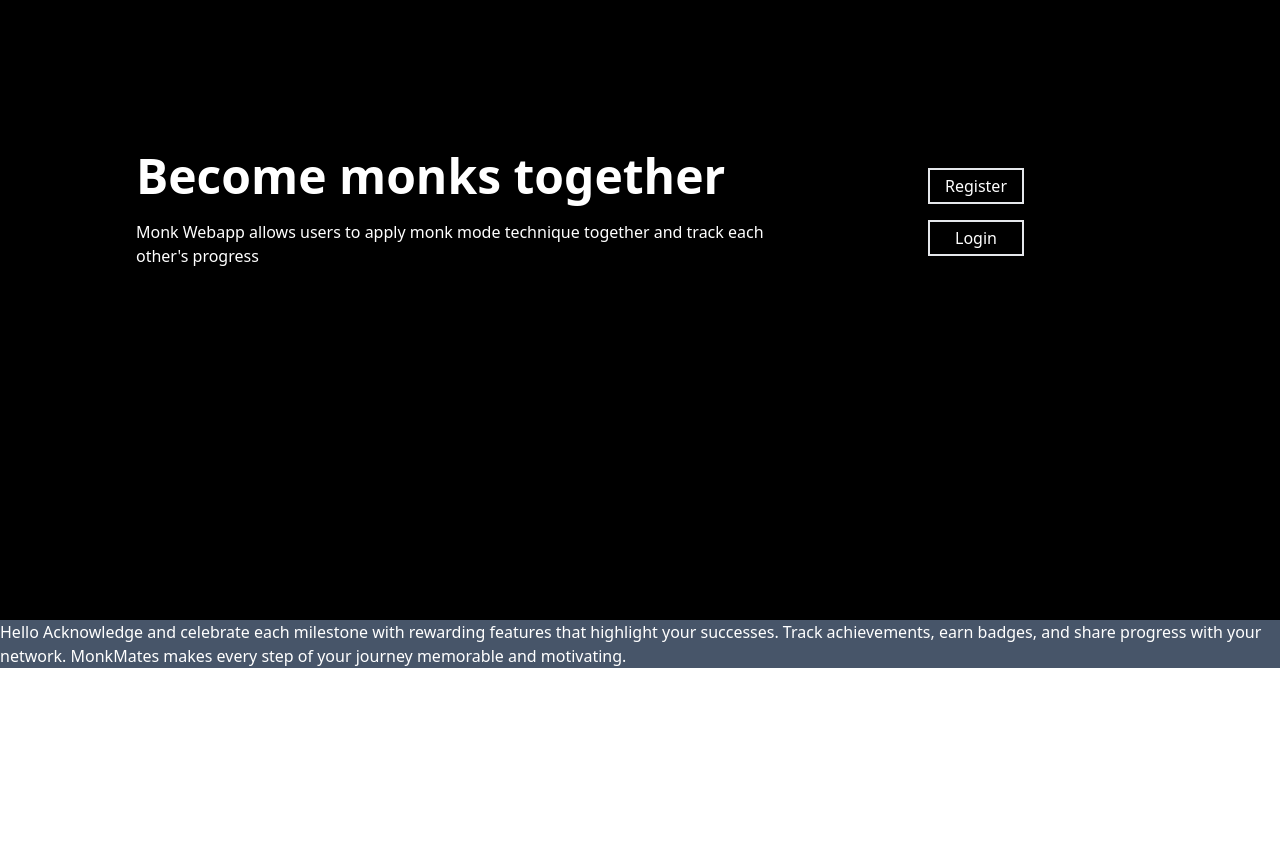
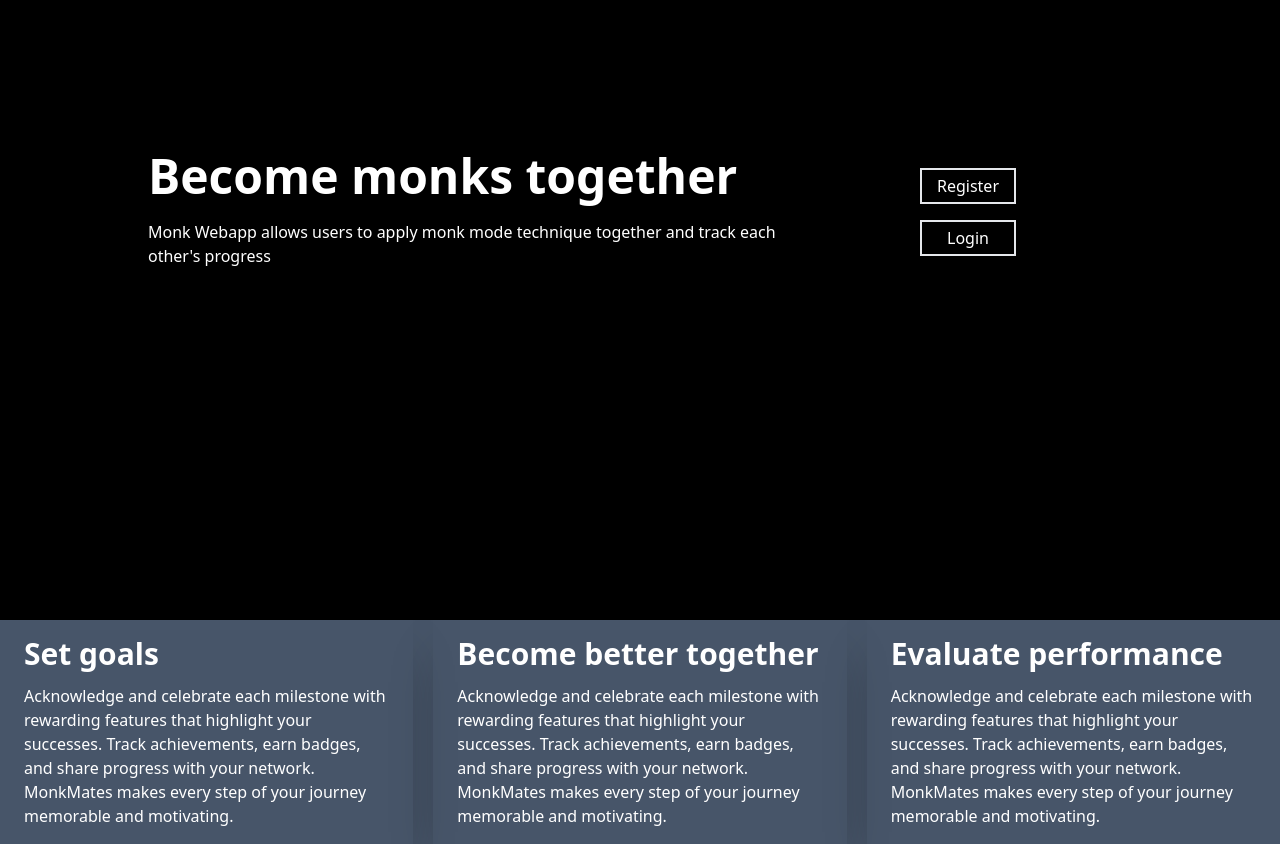
Before and after one commit to amir-not2005/monk-webapp, a React (Create React App) app in the folder client/: page / in a window 1280 px wide. Shown: the part 220-1064 px from the top of the page. Before the commit the page ends 888 px from the top, so only its background shows below. Built offline with nearby package versions, Linux system fonts and the light colour scheme.

Commit message:
features section

```diff
--- a/client/src/components/Features.jsx
+++ b/client/src/components/Features.jsx
@@ -1,12 +1,21 @@
 import React from 'react'
 import { featuresText } from '../constants/constants'
 
+const cardFeatureHtml = featuresText.map(featureText => {
+  return (
+    <div key={featureText.id} className='px-6 py-4 md:shadow-2xl md:border-none border-b-4 border-slate-800'>
+      <h1 className='text-white font-bold text-3xl mb-3'>{featureText.title}</h1>
+      <p className='text-white '>{featureText.content}</p>
+    </div>
+  )
+})
+
 const Features = () => {
   return (
-    <section className='bg-slate-600'>
-      <h1 className='text-white'>
-        Hello {featuresText[0].content}
-      </h1>
+    <section className='bg-primary'>
+      <div className='flex justify-evenly md:flex-nowrap flex-wrap gap-5'>
+        {cardFeatureHtml}
+      </div>
     </section>
   )
 
--- a/client/src/components/Hero.jsx
+++ b/client/src/components/Hero.jsx
@@ -6,7 +6,7 @@ import { heroText } from '../constants/constants'
 const Hero = () => {
   return (
     <section className='bg-black flex items-center justify-center h-screen'>
-      <div className='max-w-screen-lg py-5 px-2 grid grid-cols-12 my-auto mx-auto'>
+      <div className='max-w-screen-lg px-5 grid grid-cols-12 my-auto mx-auto'>
         <div className='sm:col-span-8 col-span-12'>
           <h1 className='text-white font-extrabold text-5xl mb-5'>{heroText[0].title}</h1>
           <p className='text-white text-1xl font-medium mb-5'>{heroText[0].content}</p>
--- a/client/src/components/Navbar.jsx
+++ b/client/src/components/Navbar.jsx
@@ -8,7 +8,7 @@ const navLinksHtml = navLinks.map(navItem => {
 const Navbar = () => {
   return (
     <header>
-        <nav className='p-2 flex flex-row justify-evenly items-center flex-wrap bg-slate-600'>
+        <nav className='p-2 flex flex-row justify-evenly items-center flex-wrap bg-primary'>
             {navLinksHtml}
         </nav>
     </header>
--- a/client/tailwind.config.js
+++ b/client/tailwind.config.js
@@ -1,10 +1,13 @@
 /** @type {import('tailwindcss').Config} */
 module.exports = {
-  content: [
-    "./src/**/*.{js,jsx,ts,tsx}"
-  ],
+  content: ["./src/**/*.{js,jsx,ts,tsx}"],
   theme: {
-    extend: {},
+    extend: {
+      colors: {
+        primary: "#475569",
+        secondary: "#dc2626",
+      },
+    },
   },
   plugins: [],
-}
+};
```
